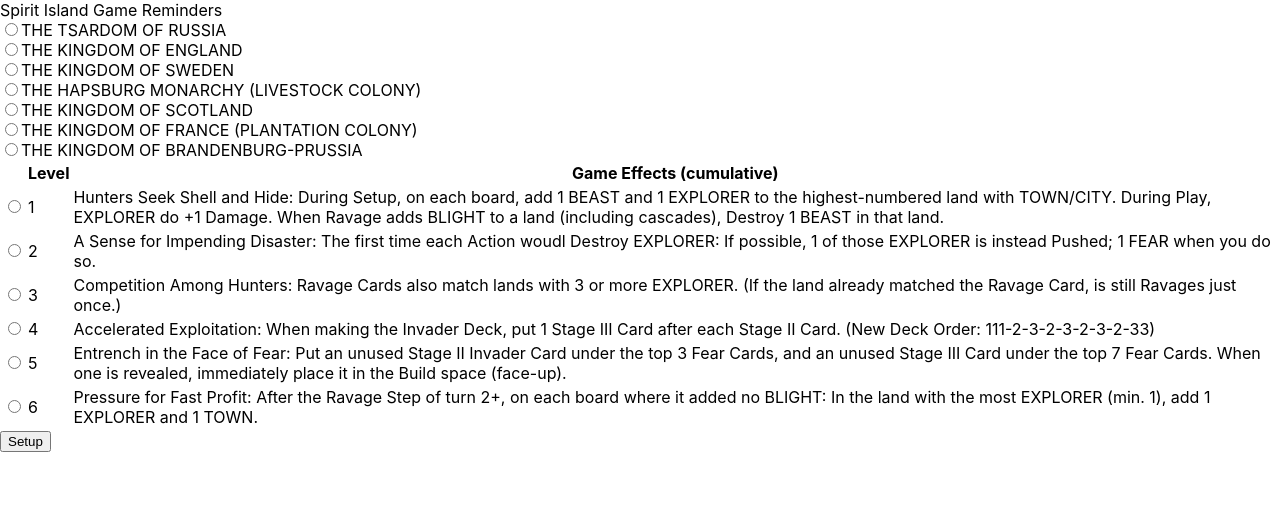
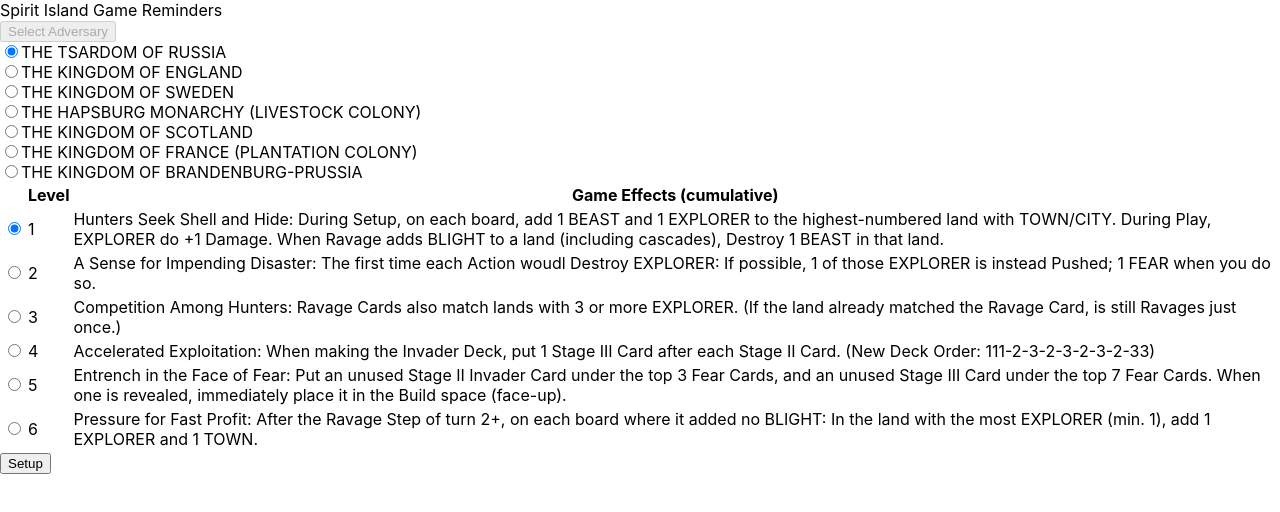
Before and after one commit to khapeterk/SpiritIslandAdversaryReminder, a React (Create React App) app: page / in a window 1280 px wide. Shown: the top 512 px of the page. Built offline with nearby package versions, Linux system fonts and the light colour scheme.

Commit message:
radio button fixes, random board

```diff
--- a/src/App.js
+++ b/src/App.js
@@ -4,7 +4,7 @@
 import SetupPage from './SetupPage';
 
 function App() {
-  const [currentLevel, setCurrentLevel] = useState(0);
+  const [currentLevel, setCurrentLevel] = useState("1");
   const [currentAdversary, setCurrentAdversary] = useState(0);
   const [currentAppIndex, setCurrentAppIndex] = useState(0);
   const countAppPages = 3;
@@ -14,6 +14,7 @@
   const renderPage = () => {
     if (currentAppIndex === 0) {
       return <HomePage
+        currentLevel={currentLevel}
         currentAdversary={currentAdversary}
         setCurrentLevel={setCurrentLevel}
         setCurrentAdversary={setCurrentAdversary}
--- a/src/HomePage.js
+++ b/src/HomePage.js
@@ -1,17 +1,34 @@
+import { useState } from 'react';
 import data from './data';
-import { RadioButton, RadioButtonWithKey } from './Reusable';
+import { RadioButton } from './Reusable';
 
 export default function HomePage(props) {
-    let { currentAdversary, setCurrentLevel, setCurrentAdversary, incrementAppIndex } = props;
+    const [adversaryMode, setAdversaryMode] = useState('select');
+    let { currentLevel, currentAdversary, setCurrentLevel, setCurrentAdversary, incrementAppIndex } = props;
     const onClickLevel = (e) => { setCurrentLevel(e.target.value) };
-    const onClickAdversary = (e) => { setCurrentAdversary(e.target.value) };
+    const onClickAdversary = (e) => { setCurrentAdversary(parseInt(e.target.value)) };
     const adversaries = data.adversaries;
     const adversaryNames = adversaries.map(adversary => adversary.name);
+    const selectAdversary = () => { setAdversaryMode('select'); }
+    const renderAdversariesRadioButtons = () => {
+        return adversaryNames.map((adversary, index) =>
+            <RadioButton
+                onClick={onClickAdversary}
+                group="adversary"
+                value={index}
+                name={adversary}
+                currentValue={currentAdversary}
+                key={index} />
+        )
+    }
     return (
         <div>
             <header>Spirit Island Game Reminders</header>
             <div style={{ display: 'flex', flexDirection: 'column' }}>
-                {adversaryNames.map((adversary, index) => <RadioButtonWithKey onClick={onClickAdversary} group="adversary" value={index} name={adversary} index={index} />)}
+                <div>
+                    <button disabled={adversaryMode === 'select'} onClick={selectAdversary}>Select Adversary</button>
+                </div>
+                {renderAdversariesRadioButtons()}
             </div>
             <table>
                 <thead>
@@ -23,32 +40,32 @@
                 </thead>
                 <tbody>
                     <tr>
-                        <td><RadioButton onClick={onClickLevel} group="level" value="1" /></td>
+                        <td><RadioButton onClick={onClickLevel} group="level" value="1" currentValue={currentLevel} /></td>
                         <td>1</td>
                         <td>{adversaries[currentAdversary].Level["1"]["Game Effects"]}</td>
                     </tr>
                     <tr>
-                        <td><RadioButton onClick={onClickLevel} group="level" value="2" /></td>
+                        <td><RadioButton onClick={onClickLevel} group="level" value="2" currentValue={currentLevel} /></td>
                         <td>2</td>
                         <td>{adversaries[currentAdversary].Level["2"]["Game Effects"]}</td>
                     </tr>
                     <tr>
-                        <td><RadioButton onClick={onClickLevel} group="level" value="3" /></td>
+                        <td><RadioButton onClick={onClickLevel} group="level" value="3" currentValue={currentLevel} /></td>
                         <td>3</td>
                         <td>{adversaries[currentAdversary].Level["3"]["Game Effects"]}</td>
                     </tr>
                     <tr>
-                        <td><RadioButton onClick={onClickLevel} group="level" value="4" /></td>
+                        <td><RadioButton onClick={onClickLevel} group="level" value="4" currentValue={currentLevel} /></td>
                         <td>4</td>
                         <td>{adversaries[currentAdversary].Level["4"]["Game Effects"]}</td>
                     </tr>
                     <tr>
-                        <td><RadioButton onClick={onClickLevel} group="level" value="5" /></td>
+                        <td><RadioButton onClick={onClickLevel} group="level" value="5" currentValue={currentLevel} /></td>
                         <td>5</td>
                         <td>{adversaries[currentAdversary].Level["5"]["Game Effects"]}</td>
                     </tr>
                     <tr>
-                        <td><RadioButton onClick={onClickLevel} group="level" value="6" /></td>
+                        <td><RadioButton onClick={onClickLevel} group="level" value="6" currentValue={currentLevel} /></td>
                         <td>6</td>
                         <td>{adversaries[currentAdversary].Level["6"]["Game Effects"]}</td>
                     </tr>
--- a/src/InGamePage.js
+++ b/src/InGamePage.js
@@ -1,5 +1,5 @@
 import data from './data';
-import { useState } from 'react';
+import { useRef, useState } from 'react';
 
 export default function InGamePage(props) {
     const { incrementAppIndex } = props;
@@ -7,13 +7,15 @@
     const phaseNames = phases.map(phase => phase.name);
     const phaseContents = phases.map(phase => phase.content);
     const [currentIndex, setCurrentIndex] = useState(0);
-
-    const incrementIndex = () => { setCurrentIndex(currentIndex === phaseNames.length - 1 ? 0 : currentIndex + 1) };
-    const decrementIndex = () => { setCurrentIndex(currentIndex === 0 ? phaseNames.length - 1 : currentIndex - 1) };
+    const ref = useRef();
+    const previousIndex = () => currentIndex === 0 ? phaseNames.length - 1 : currentIndex - 1;
+    const nextIndex = () => currentIndex === phaseNames.length - 1 ? 0 : currentIndex + 1;
+    const incrementIndex = () => { setCurrentIndex(nextIndex()) };
+    const decrementIndex = () => { setCurrentIndex(previousIndex()) };
     return (
-        <div>
+        <div ref={ref}>
             <header>In Game</header>
-            <Breadcrumbs decrementIndex={decrementIndex} phases={phaseNames} currentPhase={phaseNames[currentIndex]} incrementIndex={incrementIndex} />
+            <Breadcrumbs decrementIndex={decrementIndex} phases={phaseNames} previousPhase={phaseNames[previousIndex()]} currentPhase={phaseNames[currentIndex]} nextPhase={phaseNames[nextIndex()]} incrementIndex={incrementIndex} />
             <div>
                 {phaseContents[currentIndex]}
             </div>
@@ -23,17 +25,17 @@
 }
 
 function Breadcrumbs(props) {
-    const { decrementIndex, phases: phaseNames, currentPhase, incrementIndex } = props;
+    const { decrementIndex, previousPhase, currentPhase, nextPhase, incrementIndex } = props;
     const breadcrumbsStyle = { display: 'flex', justifyContent: 'center' }
     const breadcrumbStyle = { padding: '0 5px' }
     return (
         <div style={breadcrumbsStyle}>
-            <button onClick={decrementIndex}>prev</button>
-            {phaseNames.map((phase, index) => <div style={breadcrumbStyle} key={index}>{currentPhase === phase ? boldText(phase) : superscriptText(phase)}</div>)}
-            <button onClick={incrementIndex}>next</button>
+            <button onClick={decrementIndex}>{previousPhase}</button>
+            {/* {phaseNames.map((phase, index) => <div style={breadcrumbStyle} key={index}>{currentPhase === phase ? boldText(phase) : superscriptText(phase)}</div>)} */}
+            {<div style={breadcrumbStyle}>{boldText(currentPhase)}</div>}
+            <button onClick={incrementIndex}>{nextPhase}</button>
         </div>
     )
 }
 
 function boldText(text) { return <b>{text}</b> }
-function superscriptText(text) { return <sup>{text}</sup> }
--- a/src/Reusable.js
+++ b/src/Reusable.js
@@ -1,24 +1,14 @@
-function RadioButtonWithKey(props) {
-    const { group, name, value, index } = props;
+function RadioButton(props) {
+    const { group, name, value, currentValue } = props;
     return (
-        <div key={index}>
-            <input type="radio" id={name} name={group} value={value} onClick={props.onClick} />
-            <label htmlFor={name}>{name}</label>
-        </div>
-    )
-}
+        <label>
+            <input type="radio" name={group} value={value} onClick={props.onClick} checked={currentValue === value} readOnly/>
+            {name}
+        </label>
 
-function RadioButton(props) {
-    const { group, name, value } = props;
-    return (
-        <div>
-            <input type="radio" id={name} name={group} value={value} onClick={props.onClick} />
-            <label htmlFor={name}>{name}</label>
-        </div>
     )
 }
 
 export {
-    RadioButton,
-    RadioButtonWithKey
+    RadioButton
 }
--- a/src/SetupPage.js
+++ b/src/SetupPage.js
@@ -1,6 +1,7 @@
 import { useState } from 'react';
+import { RadioButton } from './Reusable';
 import data from './data';
-import { RadioButtonWithKey } from './Reusable';
+import { removeMultipleRandomFromArray } from './Utils';
 
 export default function SetupPage(props) {
     const { incrementAppIndex, decrementAppIndex, currentAdversary, currentLevel } = props;
@@ -14,25 +15,14 @@
         "THE KINGDOM OF FRANCE (PLANTATION COLONY)": [1, 2, 3],
         "THE KINGDOM OF BRANDENBURG-PRUSSIA": [1],
     };
-    if (adversaries[currentAdversary].name === "THE KINGDOM OF BRANDENBURG-PRUSSIA" && currentLevel > 1) {
-        adversarySetup[adversaries[currentAdversary].name].push(currentLevel);
-    }
+    adversarySetup["THE KINGDOM OF BRANDENBURG-PRUSSIA"].push(currentLevel);
     const displayLevels = adversarySetup[adversaries[currentAdversary].name].filter(level => level <= currentLevel);
     const numberOfPlayersOptions = [1, 2, 3, 4, 5, 6];
     const boardsOptions = ['A', 'B', 'C', 'D', 'E', 'F'];
     const [selectedNumberOfPlayers, setSelectedNumberOfPlayers] = useState(1);
     const [selectedBoards, setSelectedBoards] = useState([]);
-    const getRandomBoards = () => {
-        let currentBoardsOptions = [...boardsOptions];
-        let temporaryBoards = [];
-        for (let i = 0; i < selectedNumberOfPlayers; i++) {
-            temporaryBoards.push(currentBoardsOptions.splice(Math.floor(Math.random() * currentBoardsOptions.length), 1)[0])
-        }
-        setSelectedBoards(temporaryBoards);
-    }
-    const onClickNumberOfPlayers = (event) => {
-        setSelectedNumberOfPlayers(event.target.value);
-    }
+    const getRandomBoards = () => { setSelectedBoards(removeMultipleRandomFromArray(boardsOptions, selectedNumberOfPlayers)) }
+    const onClickNumberOfPlayers = (event) => { setSelectedNumberOfPlayers(parseInt(event.target.value)); }
     return (
         <div>
             <header>Setup</header>
@@ -46,10 +36,10 @@
             <button onClick={decrementAppIndex}>Back</button>
             <button onClick={incrementAppIndex}>Start Game</button>
             <header>Board Setup</header>
-            {numberOfPlayersOptions.map((number) => <RadioButtonWithKey onClick={onClickNumberOfPlayers} group="NumberOfPlayers" name={number + (number === 1 ? ' Player' : ' Players')} value={number} index={number} />)}
-            <button onClick={getRandomBoards}>Randomize Boards</button>
+            {numberOfPlayersOptions.map((number) => <RadioButton onClick={onClickNumberOfPlayers} group="NumberOfPlayers" name={number + (number === 1 ? ' Player' : ' Players')} value={number} key={number} currentValue={selectedNumberOfPlayers} />)}
+            <button onClick={getRandomBoards} disabled={selectedNumberOfPlayers === 6}>Randomize Boards</button>
             <div>
-                {selectedBoards}
+                {selectedNumberOfPlayers === 6 ? 'All Boards' : selectedBoards.join(', ')}
             </div>
         </div>
     )
--- /dev/null
+++ b/src/Utils.js
@@ -0,0 +1,21 @@
+function getRandomIndex(array) {
+    return Math.floor(Math.random() * array.length)
+}
+
+function removeRandomFromArray(array) {
+    return array.splice(getRandomIndex(array), 1)[0]
+}
+
+function removeMultipleRandomFromArray(array, count) {
+    let currentArray = [...array];
+    let temporaryBoards = [];
+    for (let i = 0; i < count; i++) {
+        temporaryBoards.push(removeRandomFromArray(currentArray));
+    }
+    return temporaryBoards;
+}
+
+export {
+    getRandomIndex,
+    removeMultipleRandomFromArray
+}
```
